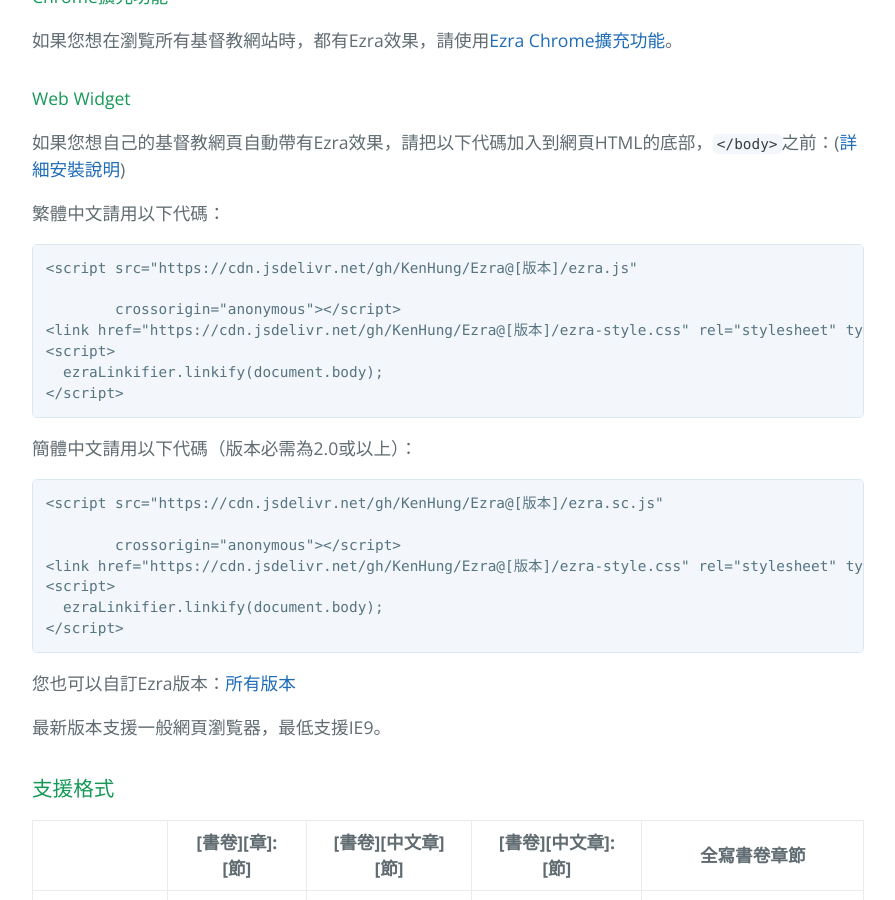
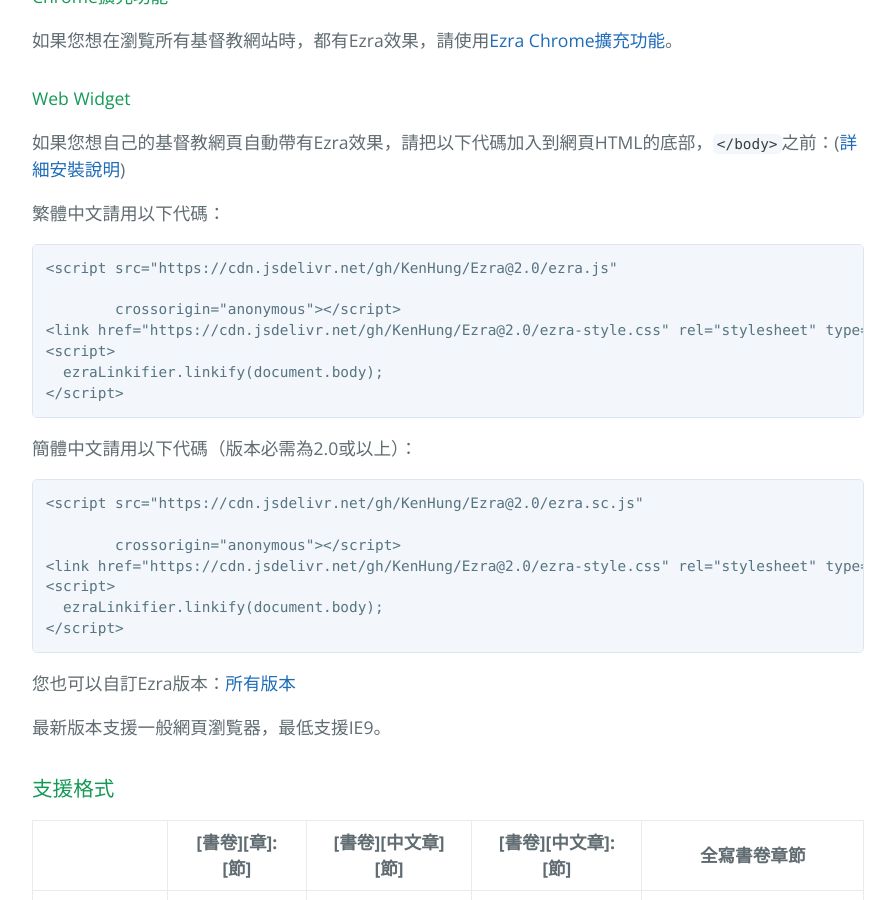
Before and after one commit to KenHung/Ezra, a Jekyll site: the page built from docs/index.md, in a window 1280 px wide and 900 px high, scrolled down 577 px. Shown: the whole window, without its empty margins (192-1087 px from the left). Built offline with Jekyll 4.4.1, drawn with Linux system fonts in a browser that asks for light colours; comment, search, counter and statistics services are not loaded; some of the changed lines change nothing that is shown.

Commit message:
use jekyll config for ezra version and integrity

```diff
--- a/docs/_config.yml
+++ b/docs/_config.yml
@@ -2,4 +2,5 @@
 path: https://kenhung.github.io/Ezra
 ezra:
   version: 2.0
-  integrity: W/oS16oOYqVIrVYUfW8vYY7thfW9zGvuLlZni7kcLEsRiu1iM5jU/knDQHur7J7O
+  integrity: o+tOlLJ3SV6TdIQMMdApSiZfENYb4Lpo27Fr9/cequ1Fwc54te0NjMMJNYNKCFX6
+  integrity_sc: 0DpMjaD+jT4owj9CVgXZwXKhcIdX884HkH+ix5Ns6mCkZo4wbpWIoP3bx4qOWgy8
--- a/docs/_layouts/index.html
+++ b/docs/_layouts/index.html
@@ -30,24 +30,15 @@
     </footer>
   </section>
 
-  <script src="https://cdn.jsdelivr.net/gh/KenHung/Ezra@2.0/ezra.js"
-          integrity="sha384-o+tOlLJ3SV6TdIQMMdApSiZfENYb4Lpo27Fr9/cequ1Fwc54te0NjMMJNYNKCFX6"
+  <script src="https://cdn.jsdelivr.net/gh/KenHung/Ezra@{{ site.ezra.version }}/ezra.js"
+          integrity="sha384-{{ site.ezra.integrity }}"
           crossorigin="anonymous"></script>
-  <link href="https://cdn.jsdelivr.net/gh/KenHung/Ezra@2.0/ezra-style.css" rel="stylesheet" type="text/css" />
+  <link href="https://cdn.jsdelivr.net/gh/KenHung/Ezra@{{ site.ezra.version }}/ezra-style.css" rel="stylesheet" type="text/css" />
   <script>
     ezraLinkifier.linkify(document.body);
   </script>
 
   <script src="https://code.jquery.com/jquery-1.12.4.min.js" integrity="sha256-ZosEbRLbNQzLpnKIkEdrPv7lOy9C27hHQ+Xp8a4MxAQ=" crossorigin="anonymous"></script>
-  <script src="javascripts/getLatestEzraVersion.js"></script>
-  <script>
-    getLatestEzraVersion(function(ver) {
-      $('code').each(function () {
-        var versioned = $(this).text().replace(/\[版本\]/g, ver);
-        $(this).text(versioned);
-      });
-    });
-  </script>
 </body>
 
 </html>
--- a/docs/index.md
+++ b/docs/index.md
@@ -15,20 +15,20 @@
 
 繁體中文請用以下代碼：
 
-    <script src="https://cdn.jsdelivr.net/gh/KenHung/Ezra@[版本]/ezra.js"
-            integrity="sha384-o+tOlLJ3SV6TdIQMMdApSiZfENYb4Lpo27Fr9/cequ1Fwc54te0NjMMJNYNKCFX6"
+    <script src="https://cdn.jsdelivr.net/gh/KenHung/Ezra@{{ site.ezra.version }}/ezra.js"
+            integrity="sha384-{{ site.ezra.integrity }}"
             crossorigin="anonymous"></script>
-    <link href="https://cdn.jsdelivr.net/gh/KenHung/Ezra@[版本]/ezra-style.css" rel="stylesheet" type="text/css" />
+    <link href="https://cdn.jsdelivr.net/gh/KenHung/Ezra@{{ site.ezra.version }}/ezra-style.css" rel="stylesheet" type="text/css" />
     <script>
       ezraLinkifier.linkify(document.body);
     </script>
 
 簡體中文請用以下代碼（版本必需為2.0或以上）：
 
-    <script src="https://cdn.jsdelivr.net/gh/KenHung/Ezra@[版本]/ezra.sc.js"
-            integrity="sha384-0DpMjaD+jT4owj9CVgXZwXKhcIdX884HkH+ix5Ns6mCkZo4wbpWIoP3bx4qOWgy8"
+    <script src="https://cdn.jsdelivr.net/gh/KenHung/Ezra@{{ site.ezra.version }}/ezra.sc.js"
+            integrity="sha384-{{ site.ezra.integrity_sc }}"
             crossorigin="anonymous"></script>
-    <link href="https://cdn.jsdelivr.net/gh/KenHung/Ezra@[版本]/ezra-style.css" rel="stylesheet" type="text/css" />
+    <link href="https://cdn.jsdelivr.net/gh/KenHung/Ezra@{{ site.ezra.version }}/ezra-style.css" rel="stylesheet" type="text/css" />
     <script>
       ezraLinkifier.linkify(document.body);
     </script>
--- a/docs/javascripts/getLatestEzraVersion.js
+++ /dev/null
@@ -1,10 +0,0 @@
-function getLatestEzraVersion(callback) {
-    var xhr = new XMLHttpRequest();
-    xhr.onload = function () {
-        var resp = JSON.parse(xhr.responseText);
-        var latest = resp.tag_name;
-        callback(latest);
-    };
-    xhr.open('GET', 'https://api.github.com/repos/KenHung/Ezra/releases/latest');
-    xhr.send();
-}
```
Also changed, not shown: README.md.
